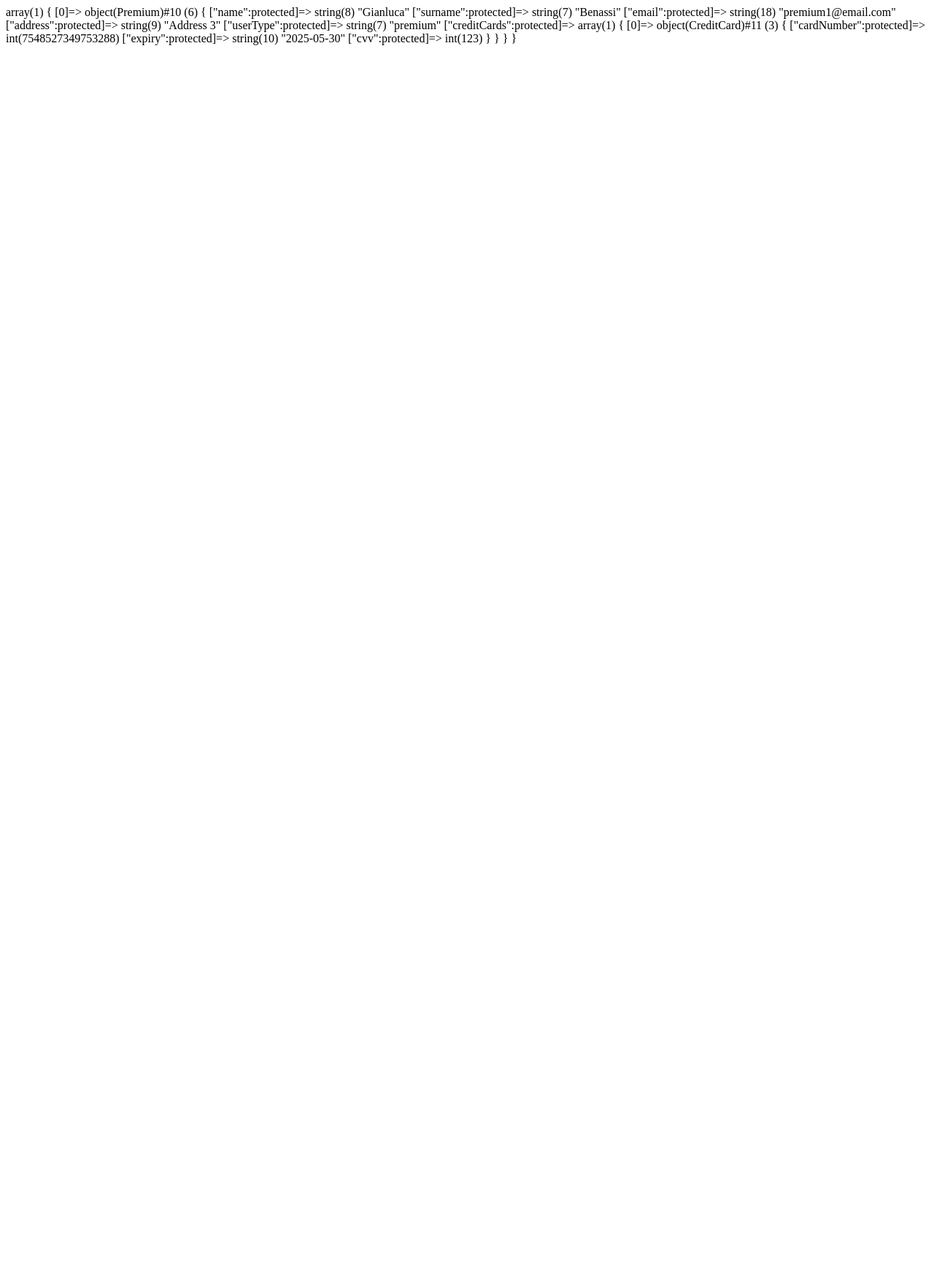
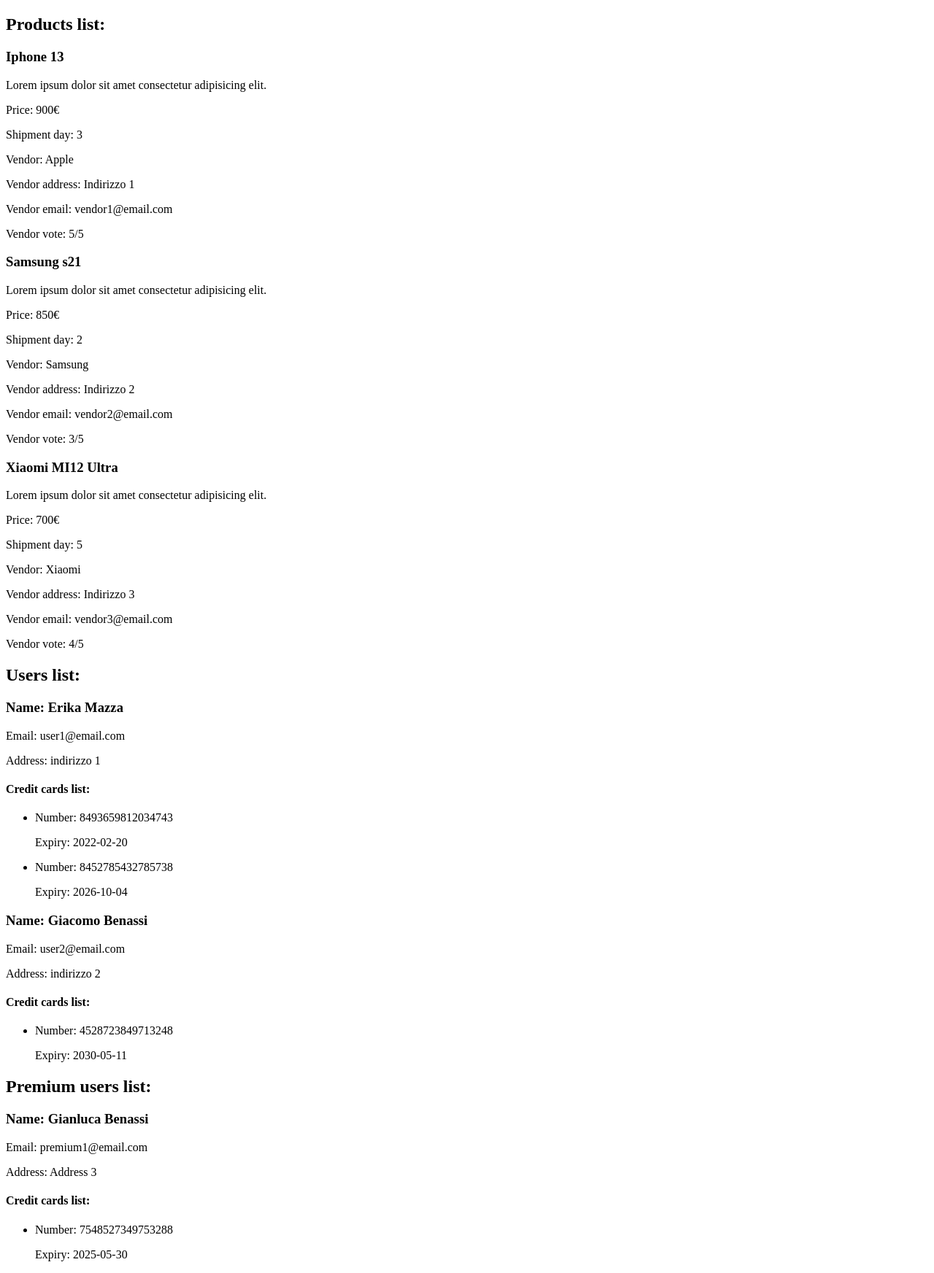
Before and after one commit to GianlucaBenassi/php-oop-2, a PHP site: page / in a window 1280 px wide. Shown: the whole page at 73% size. Before the commit the page ends 62 px from the top, so only its background shows below. Run offline with PHP 8.4, Linux system fonts and the light colour scheme.

Commit message:
Products list + users list

```diff
--- a/classes/CreditCard.php
+++ b/classes/CreditCard.php
@@ -27,6 +27,10 @@ class CreditCard {
         }
     }
 
+    function getExpiry() {
+        return $this->expiry;
+    }
+
     function getCvv() {
         return $this->cvv;
     }
--- a/classes/Product.php
+++ b/classes/Product.php
@@ -35,7 +35,7 @@ class Product {
     }
 
     function getShipmentDay() {
-        return $this->ShipmentDay;
+        return $this->shipmentDay;
     }
 
     function getShipmentPrice($_userType) {
--- a/index.php
+++ b/index.php
@@ -11,9 +11,9 @@ $products = [
     new Product("Xiaomi MI12 Ultra","Lorem ipsum dolor sit amet consectetur adipisicing elit.",700,5,"Xiaomi","Indirizzo 3","vendor3@email.com","4/5"),
 ];
 
-$U1C1 = new CreditCard(8493659812034743,"2022-02-20", 123);
-$U1C2 = new CreditCard(8452785432785738,"2026-10-04", 123);
-$U2C1 = new CreditCard(4528723849713248,"2030-05-11", 123);
+$U1C1 = new CreditCard("8493659812034743","2022-02-20", 123);
+$U1C2 = new CreditCard("8452785432785738","2026-10-04", 123);
+$U2C1 = new CreditCard("4528723849713248","2030-05-11", 123);
 
 $users = [
     new User("Erika", "Mazza", "user1@email.com", "indirizzo 1"),
@@ -28,10 +28,74 @@ $premiums = [
     new Premium("Gianluca", "Benassi", "premium1@email.com","Address 3")
 ];
 
-$P1C1 = new CreditCard(7548527349753288,"2025-05-30", 123);
+$P1C1 = new CreditCard("7548527349753288","2025-05-30", 123);
 
 $premiums[0]->addCreditCard($P1C1);
 
-var_dump($premiums);
+?>
 
-?>
+<!DOCTYPE html>
+<html lang="en">
+<head>
+    <meta charset="UTF-8">
+    <meta http-equiv="X-UA-Compatible" content="IE=edge">
+    <meta name="viewport" content="width=device-width, initial-scale=1.0">
+    <title>Document</title>
+</head>
+<body>
+
+    <div class="products">
+        <h2>Products list:</h2>
+
+        <?php foreach($products as $product) { ?>
+            <h3><?php echo $product->getName() ?></h3>
+            <p><?php echo $product->getDesc() ?></p>
+            <p>Price: <?php echo $product->getPrice() ?>&euro;</p>
+            <p>Shipment day: <?php echo $product->getShipmentDay() ?></p>
+            <p>Vendor: <?php echo $product->getVendorName() ?></p>
+            <p>Vendor address: <?php echo $product->getVendorAddress() ?></p>
+            <p>Vendor email: <?php echo $product->getVendorEmail() ?></p>
+            <p>Vendor vote: <?php echo $product->getVendorVote() ?></p>
+        <?php } ?>
+    </div>
+
+    <div class="users">
+        <h2>Users list:</h2>
+
+        <?php foreach($users as $user) { ?>
+            <h3>Name: <?php echo "{$user->getName()} {$user->getSurname()}" ?></h3>
+            <p>Email: <?php echo $user->getEmail() ?></p>
+            <p>Address: <?php echo $user->getAddress() ?></p>
+            <h4>Credit cards list:</h4>
+            <ul>
+                <?php foreach($user->getCreditCards() as $card) { ?>
+                    <li>
+                        <p>Number: <?php echo $card->getCardNumber() ?></p>
+                        <p>Expiry: <?php echo $card->getExpiry() ?></p>
+                    </li>
+                <?php } ?>
+            </ul>
+        <?php } ?>
+    </div>
+
+    <div class="premiums">
+        <h2>Premium users list:</h2>
+
+        <?php foreach($premiums as $premium) { ?>
+            <h3>Name: <?php echo "{$premium->getName()} {$premium->getSurname()}" ?></h3>
+            <p>Email: <?php echo $premium->getEmail() ?></p>
+            <p>Address: <?php echo $premium->getAddress() ?></p>
+            <h4>Credit cards list:</h4>
+            <ul>
+                <?php foreach($premium->getCreditCards() as $card) { ?>
+                    <li>
+                        <p>Number: <?php echo $card->getCardNumber() ?></p>
+                        <p>Expiry: <?php echo $card->getExpiry() ?></p>
+                    </li>
+                <?php } ?>
+            </ul>
+        <?php } ?>
+    </div>
+
+</body>
+</html>
--- a/traits/Vendor.php
+++ b/traits/Vendor.php
@@ -7,19 +7,19 @@ trait Vendor {
     protected $vendorVote;
 
     function getVendorName() {
-        return $this->name;
+        return $this->vendorName;
     }
 
     function getVendorAddress() {
-        return $this->address;
+        return $this->vendorAddress;
     }
 
     function getVendorEmail() {
-        return $this->email;
+        return $this->vendorEmail;
     }
 
     function getVendorVote() {
-        return $this->vote;
+        return $this->vendorVote;
     }
 }
 
```
